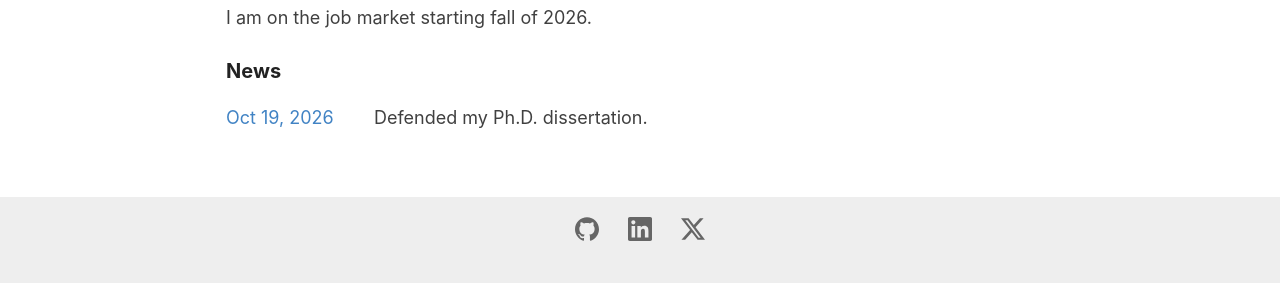
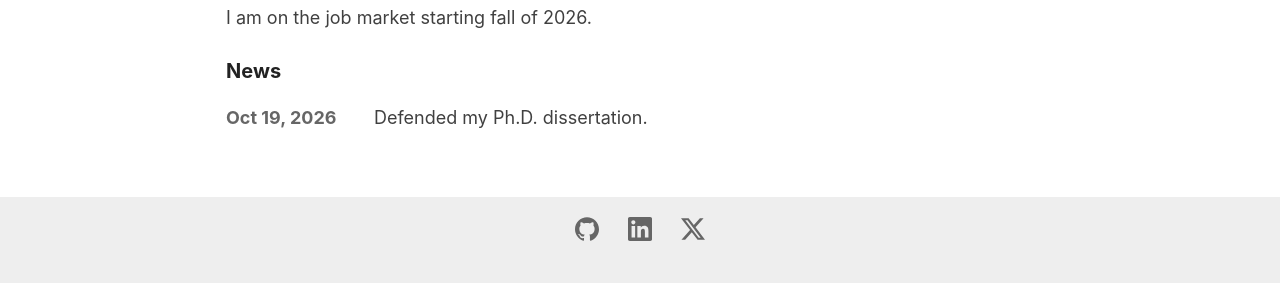
Before and after one commit to erisahasani/erisahasani.github.io, a Jekyll site: the page built from index.md, in a window 1280 px wide. Shown: the part 757-1040 px from the top of the page. Built offline with Jekyll 4.4.1, drawn with Linux system fonts in a browser that asks for light colours.

Commit message:
style change

```diff
--- a/assets/style.scss
+++ b/assets/style.scss
@@ -328,7 +328,8 @@ dl.news {
 }
 
 dt {
-  color: $blue;
+  color: $gray;
+  font-weight: bold;
 }
 
 dd {
```
